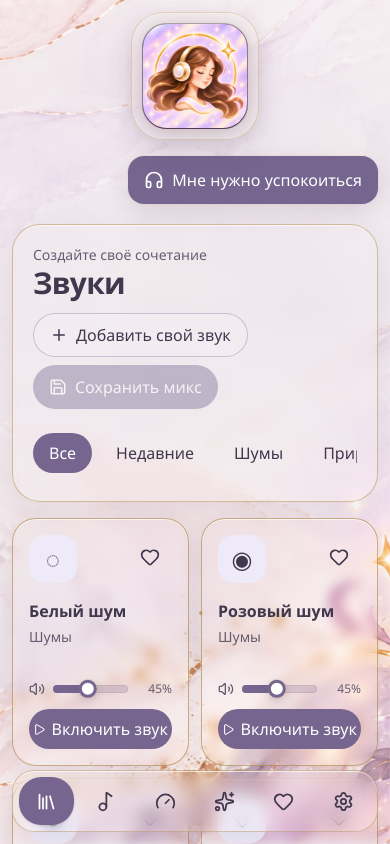
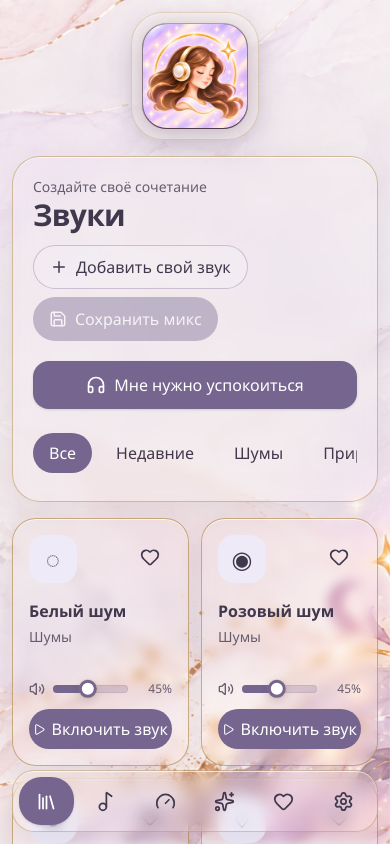
Before and after one commit to dolba92/Sensora, a React (Vite) app: page / in a window 390 px wide. Shown: the top 844 px of the page. Built offline with nearby package versions, Linux system fonts and the light colour scheme.

Commit message:
Update page.tsx

```diff
--- a/app/page.tsx
+++ b/app/page.tsx
@@ -666,7 +666,7 @@ export default function Home() {
               <img src="/assets/logo.png" alt="Sensora" className="brand-logo" />
             </button>
           </div>
-          <div className="mb-5 flex justify-end">
+          <div className="mb-5 hidden justify-end md:flex">
             <button
               onClick={() => setSection('calm')}
               className="calm-top-button flex min-h-12 items-center gap-2 rounded-2xl bg-primary px-4 font-semibold text-primary-foreground shadow-sm transition hover:bg-[#68577f] md:px-6"
@@ -690,6 +690,7 @@ export default function Home() {
               addFile={addFile}
               removeCustom={removeCustom}
               onSave={() => setSaveOpen(true)}
+              onCalm={() => setSection('calm')}
             />
           ) : section === 'mixes' ? (
             <Mixes
@@ -805,6 +806,7 @@ function SoundLibrary({
   addFile,
   removeCustom,
   onSave,
+  onCalm,
 }: {
   title: string;
   filtered: Sound[];
@@ -819,6 +821,7 @@ function SoundLibrary({
   addFile: (f: File | null) => void;
   removeCustom: (id: string) => void;
   onSave: () => void;
+  onCalm: () => void;
 }) {
   return (
     <section>
@@ -851,6 +854,13 @@ function SoundLibrary({
             </button>
           </div>
         </div>
+        <button
+          onClick={onCalm}
+          className="mt-5 flex min-h-12 w-full items-center justify-center gap-2 rounded-2xl bg-primary px-4 font-semibold text-primary-foreground shadow-sm transition hover:bg-[#68577f] md:hidden"
+        >
+          <Headphones size={20} />
+          <span>Мне нужно успокоиться</span>
+        </button>
         <div className="quiet-scroll mt-6 flex gap-2 overflow-x-auto pb-2">
           {CATEGORIES.map((c) => (
             <button
```
